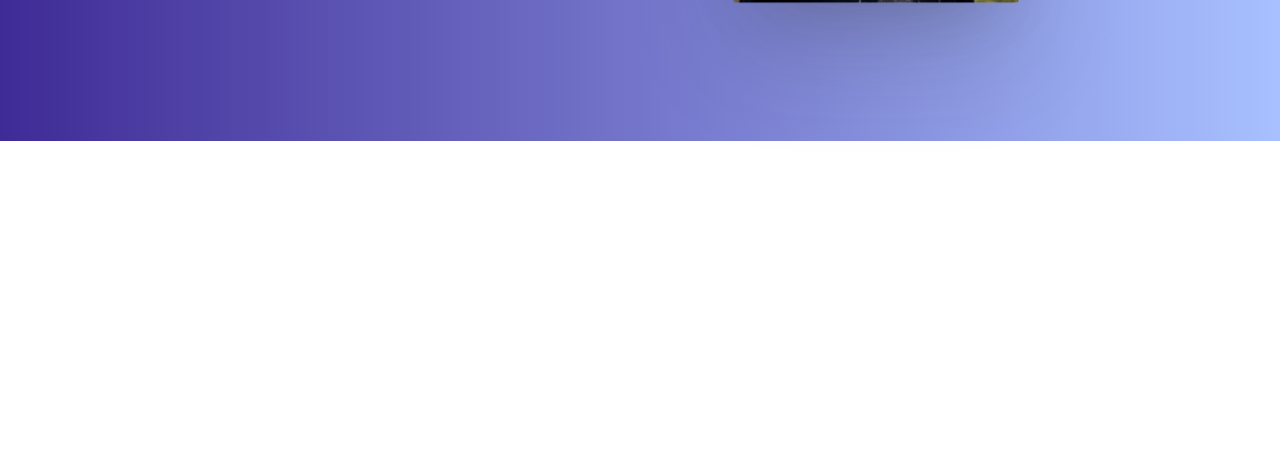
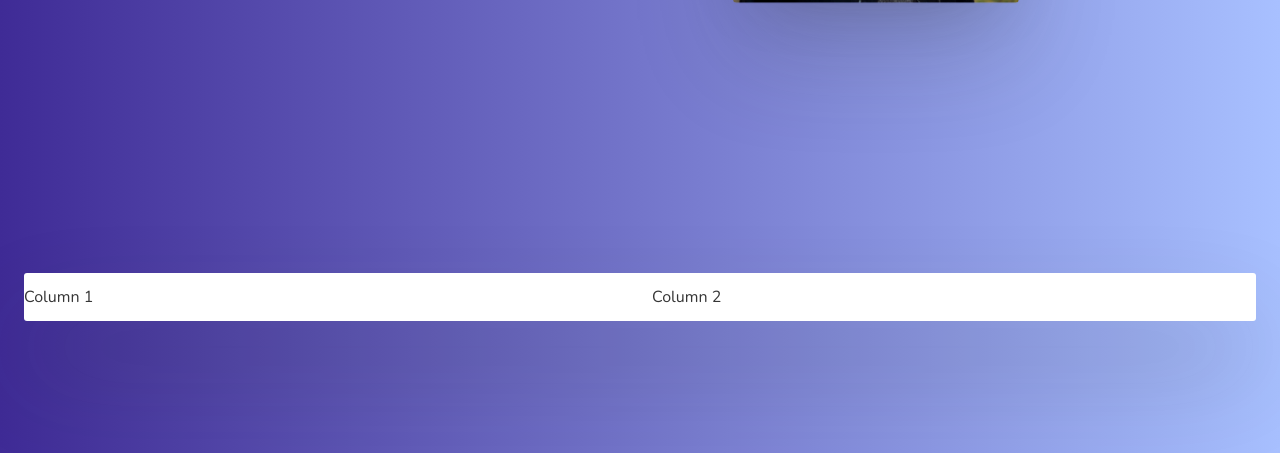
Before and after one commit to jsisaacs/portfolio, a website: page index.html in a window 1280 px wide. Shown: the part 559-1012 px from the top of the page. Before the commit the page ends 800 px from the top, so only its background shows below. Drawn offline with nearby package versions, Linux system fonts and the light colour scheme.

Commit message:
about section container box, white with rounded corners and a shadow

```diff
--- a/css/extensions.css
+++ b/css/extensions.css
@@ -53,3 +53,10 @@
 #profile {
     height: 275px;
 }
+
+.about-container {
+    box-shadow: 0 9px 70px -40px rgba(51, 51, 51, 0.7), 0 50px 100px 0 rgba(51, 51, 51, 0.2);
+    background-color: white;
+    border-radius: 3px;
+    /* height: 500px; */
+}
--- a/index.html
+++ b/index.html
@@ -102,8 +102,19 @@
         </section>
 
         <!-- About Me -->
-        <section>
-
+        <section class="hero is-medium is-light is-bold">
+            <div class="hero-body">
+                <div class="about-container">
+                    <div class="columns is-vcentered">
+                        <div class="column is-6">
+                            Column 1
+                        </div>
+                        <div class="column is-6">
+                            Column 2
+                        </div>
+                    </div>
+                </div>
+            </div>
         </section>
 
 
```
